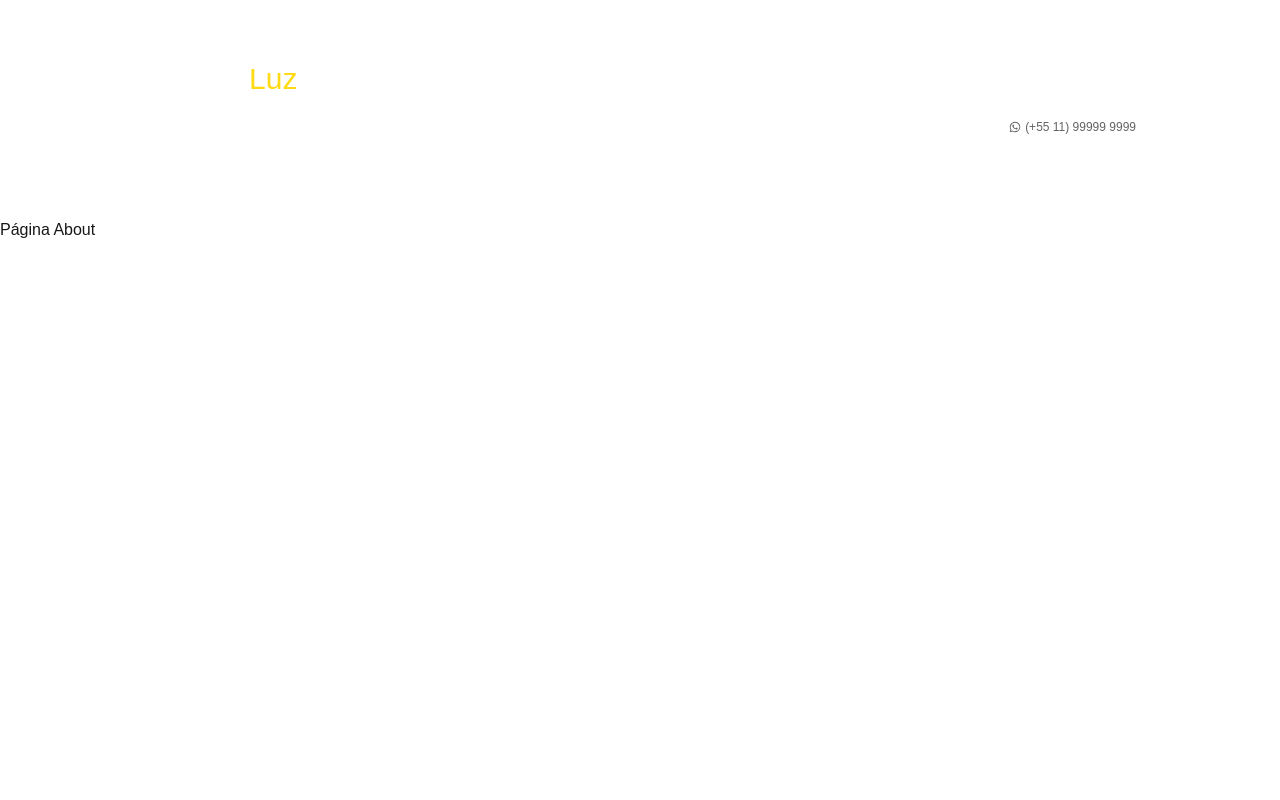
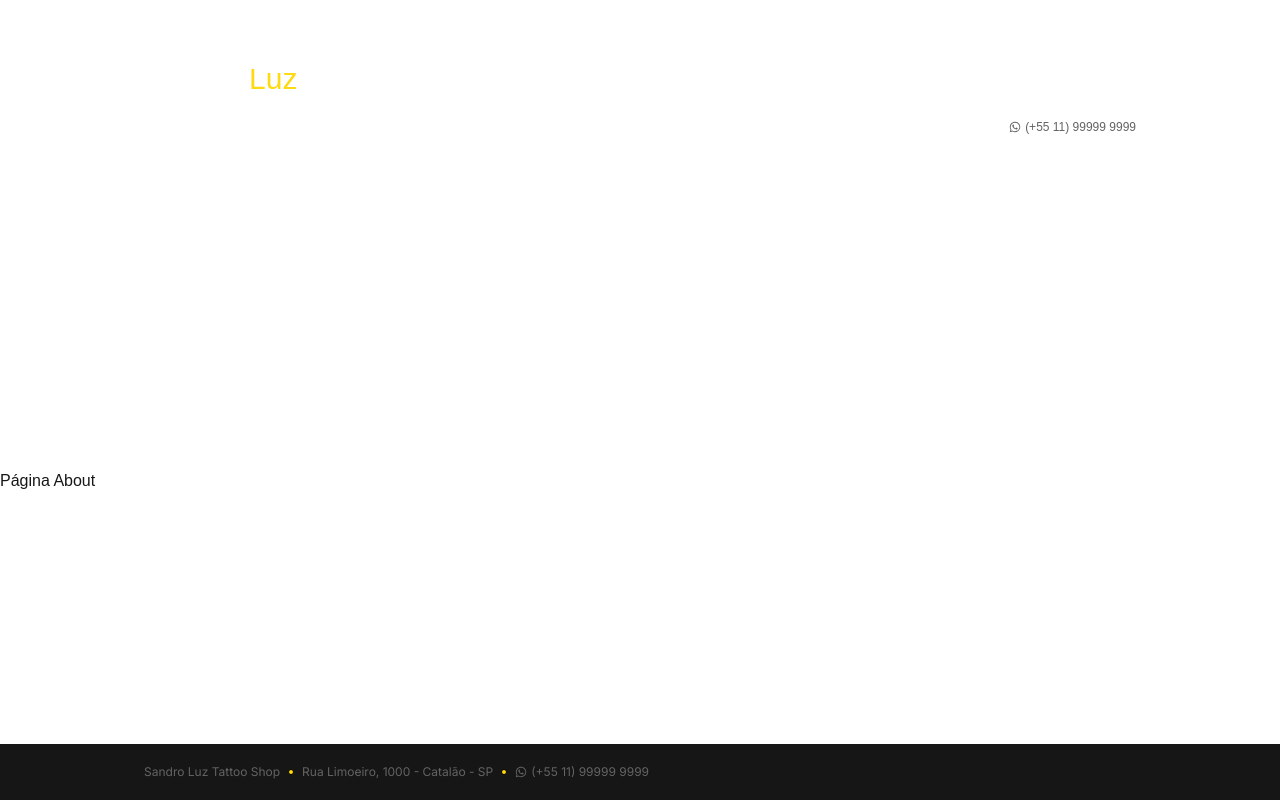
Before and after one commit to Breno-Mateus/tattoo_shop, a Next.js app: page /about in a window 1280 px wide. Built offline with nearby package versions, Linux system fonts and the light colour scheme; a web font is replaced by a local one.

Commit message:
feat: add layout footer

```diff
--- a/src/app/layout.tsx
+++ b/src/app/layout.tsx
@@ -2,6 +2,7 @@ import type { Metadata } from "next";
 import { Londrina_Solid, Inter } from "next/font/google";
 import "./globals.css";
 import Navbar from "@/components/layout/navbar";
+import Footer from "@/components/layout/footer";
 
 const londrinaSolid = Londrina_Solid({
   weight: ["100", "300", "400", "900"],
@@ -27,10 +28,11 @@ export default function RootLayout({
   return (
     <html lang="pt-br" className={`${londrinaSolid.variable} ${inter.variable} antialiased`}>
       <body
-        className="bg-background-color"
+        className="bg-background-color min-h-screen flex flex-col justify-between"
       >
         <Navbar />
         {children}
+        <Footer />
       </body>
     </html>
   );
--- /dev/null
+++ b/src/components/layout/footer.tsx
@@ -0,0 +1,19 @@
+import { FaWhatsapp } from "react-icons/fa";
+
+export default function Footer() {
+  return (
+    <footer className="bg-footer-background font-inter text-[10px] lg:text-xs text-text-muted flex items-center justify-around lg:justify-normal gap-0 lg:gap-2 h-auto lg:h-14 px-8 py-3.5 lg:px-36">
+      <p className="hidden lg:block">Sandro Luz Tattoo Shop</p>
+      <div className="hidden lg:block w-1.5 h-1.5 bg-brand-color rounded-full border border-black" />
+      <p className="hidden lg:block">Rua Limoeiro, 1000 - Catalão - SP</p>
+      <div className="lg:hidden">
+        <p>Sandro Luz Tattoo Shop</p>
+        <p>Rua Limoeiro, 1000 - Catalão - SP</p>
+      </div>
+      <div className="w-1.5 h-1.5 bg-brand-color rounded-full border border-black" />
+      <p className="flex items-center gap-1">
+        <FaWhatsapp /> (+55 11) 99999 9999
+      </p>
+    </footer>
+  );
+}
```
Also changed, not shown: src/components/layout/navbar.tsx (+13 -5 lines).
